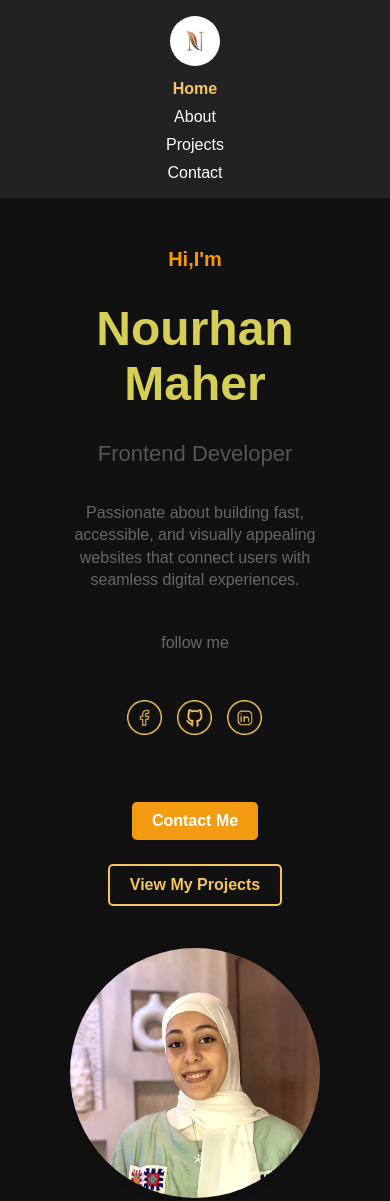
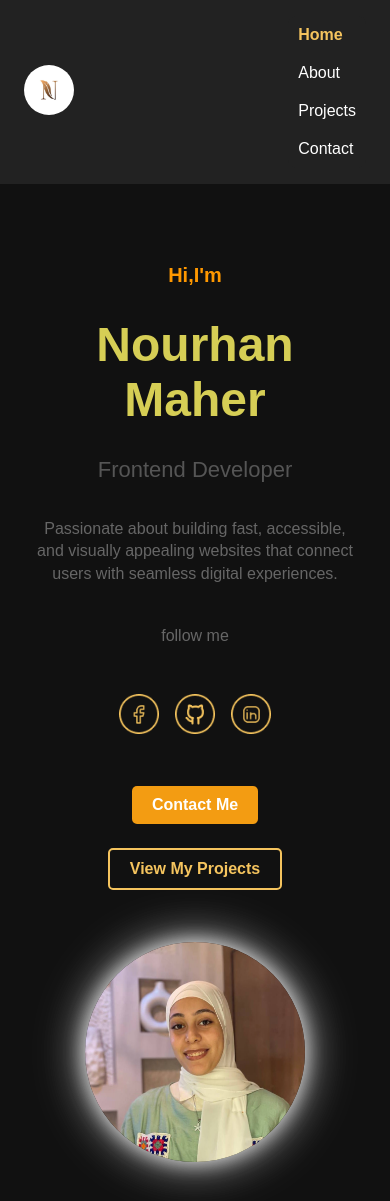
Before and after one commit to nourhanmaher111/portfolio, a plain HTML site: page index.html in a window 390 px wide. Drawn offline with Linux system fonts and the light colour scheme.

Commit message:
Add files via upload

```diff
--- a/main.css
+++ b/main.css
@@ -6,6 +6,7 @@ body {
   color: #fff;
 }
 
+/* ================= Header ================= */
 .container {
   display: flex;
   justify-content: space-between;
@@ -16,7 +17,8 @@ body {
 
 .logo img {
   width: 50px;
-  border-radius: 50%;
+  height: 50px;
+  border-radius: 50%; /* يخلي اللوجو دائري */
   object-fit: cover;
 }
 
@@ -38,6 +40,7 @@ body {
   font-weight: bold;
 }
 
+/* ================= Main Section ================= */
 .main-content {
   padding: 40px 20px;
   text-align: center;
@@ -81,6 +84,11 @@ body {
 
 .social-icons img {
   width: 40px;
+  transition: transform 0.3s ease;
+}
+
+.social-icons img:hover {
+  transform: scale(1.2);
 }
 
 .buttons a {
@@ -102,17 +110,20 @@ body {
   color: #f5c45e;
 }
 
-.contact-button:hover, .contact-button2:hover {
+.contact-button:hover,
+.contact-button2:hover {
   background-color: #ffc107;
   color: #111;
 }
 
+/* ================= Home Section ================= */
 .home {
   display: flex;
   justify-content: space-between;
   align-items: center;
   padding: 60px 8%;
   gap: 40px;
+  flex-wrap: wrap; /* عشان الموبايل */
 }
 
 .content {
@@ -123,6 +134,7 @@ body {
   gap: 20px;
 }
 
+/* ================= Profile Picture ================= */
 .profile-pic {
   flex: 0 0 250px;
   display: flex;
@@ -134,35 +146,20 @@ body {
   height: 300px;
   border-radius: 50%;
   object-fit: cover;
-  box-shadow: 0 4px 15px rgba(0,0,0,0.2);
-  filter: grayscale(20%) brightness(1.1) contrast(1.1);
-  transform: 0.4s ease;
-}
-.profile-pic img:hover{
-  filter: grayscale(0%) brightness(1.2) contrast(1.2);
-  transform: scale(1.05);
+  box-shadow: 0 0 20px rgba(255,255,255,0.8),
+              0 0 40px rgba(255,255,255,0.5),
+              0 0 60px rgba(255,255,255,0.3);
+  transition: transform 0.3s ease, box-shadow 0.3s ease;
 }
 
-
-.social-icons {
-  display: flex;
-  gap: 15px;
+.profile-pic img:hover {
+  transform: scale(1.05);
+  box-shadow: 0 0 25px rgba(255,255,255,1),
+              0 0 50px rgba(255,255,255,0.7),
+              0 0 70px rgba(255,255,255,0.5);
 }
 
-.social-icons img {
-  width: 35px;
-  height: 35px;
-  transition: transform 0.3s ease;
-}
-
-.social-icons img:hover {
-  transform: scale(1.2);
-}
-
-.buttons {
-  margin-top: 15px;
-}
-
+/* ================= Carousel ================= */
 .carousel {
   display: flex;
   flex-wrap: wrap;
@@ -210,10 +207,11 @@ body {
   background-color: #ffc107;
 }
 
+/* ================= Skills ================= */
 .skills {
   width: 60%;
   margin: 30px auto;
-  color:  #f5c45e;
+  color: #fff;
 }
 
 .skill {
@@ -240,6 +238,7 @@ body {
   border-radius: 20px;
 }
 
+/* ================= Contact ================= */
 .main-content {
   text-align: center;
   color: #fff;
@@ -283,73 +282,26 @@ body {
   background: #e67e22;
 }
 
-/* --- Responsive Design --- */
-
-/* للشاشات الصغيرة لحد 768px (موبايل) */
+/* ================= Responsive ================= */
 @media (max-width: 768px) {
-  .container {
+  .home {
     flex-direction: column;
     text-align: center;
   }
 
-  .navbar ul {
-    flex-direction: column;
-    gap: 10px;
-    margin-top: 10px;
-  }
-
-  .home {
-    flex-direction: column;
-    padding: 30px 5%;
-    gap: 20px;
-  }
-
   .content {
     max-width: 100%;
-    text-align: center;
-  }
-
-  .profile-pic {
-    flex: unset;
   }
 
   .profile-pic img {
-    width: 200px;
-    height: 200px;
+    width: 220px;
+    height: 220px;
   }
 
-  .skills {
-    width: 90%;
-  }
-
-  .carousel {
+  .navbar ul {
     flex-direction: column;
-    align-items: center;
-  }
-
-  .carousel-item {
-    width: 90%;
+    background: #222;
+    padding: 10px;
+    border-radius: 8px;
   }
 }
-
-/* للشاشات المتوسطة لحد 1024px (تابلت) */
-@media (max-width: 1024px) {
-  .home {
-    flex-direction: column;
-    text-align: center;
-    gap: 30px;
-  }
-
-  .content {
-    max-width: 80%;
-  }
-
-  .profile-pic img {
-    width: 250px;
-    height: 250px;
-  }
-
-  .carousel-item {
-    width: 45%;
-  }
-}
```
Also changed, not shown: images/Screenshot 2025-09-15 133827.png (added), images/Screenshot 2025-09-15 133939.png (added), images/Screenshot 2025-09-15 134029.png (added), images/Screenshot 2025-09-15 134107.png (added).
